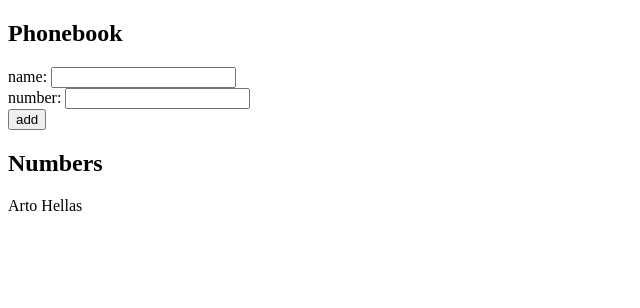
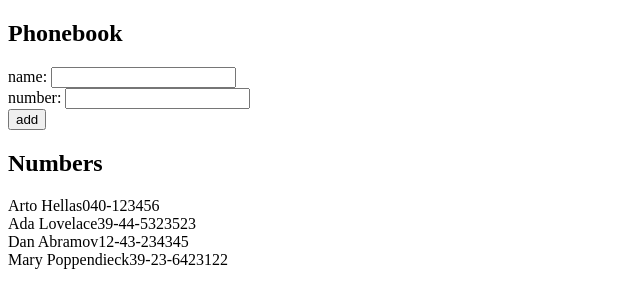
Before and after one commit to t0dii/fullstackcourse, a React (Vite) app in the folder part2/: page / in a window 1280 px wide. Shown: the top 308 px of the page, without its empty margins (0-640 px from the left). Built offline with nearby package versions, Linux system fonts and the light colour scheme.

Commit message:
updating versions

```diff
--- a/part2/src/phonebook/App.jsx
+++ b/part2/src/phonebook/App.jsx
@@ -1,7 +1,12 @@
 import { useState } from "react";
 
 const App = () => {
-  const [persons, setPersons] = useState([{ name: "Arto Hellas" }]);
+  const [persons, setPersons] = useState([
+    { name: "Arto Hellas", number: "040-123456", id: 1 },
+    { name: "Ada Lovelace", number: "39-44-5323523", id: 2 },
+    { name: "Dan Abramov", number: "12-43-234345", id: 3 },
+    { name: "Mary Poppendieck", number: "39-23-6423122", id: 4 },
+  ]);
   const [newName, setNewName] = useState("");
   const [newNumber, setNewNumber] = useState("");
 
```
Also changed, not shown: 1 other file (tests, documents, lock files or other folders).
